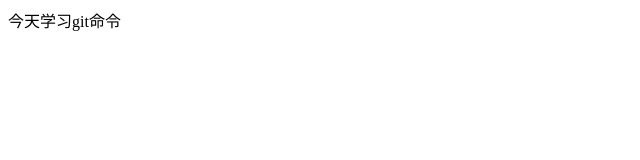
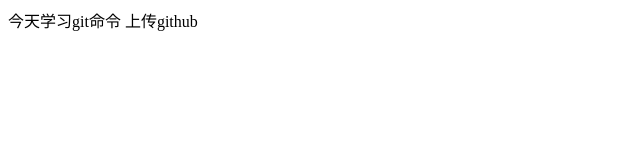
Before and after one commit to futrue1024/html-demo-1, a plain HTML site: page 0414/index.html in a window 1280 px wide. Shown: the full height of the page, 0-640 px from the left. Drawn offline with Linux system fonts and the light colour scheme.

Commit message:
分支x修改html

```diff
--- a/0414/index.html
+++ b/0414/index.html
@@ -9,6 +9,7 @@
 
 <body>
     今天学习git命令
+    上传github
 </body>
 
 </html>
```
